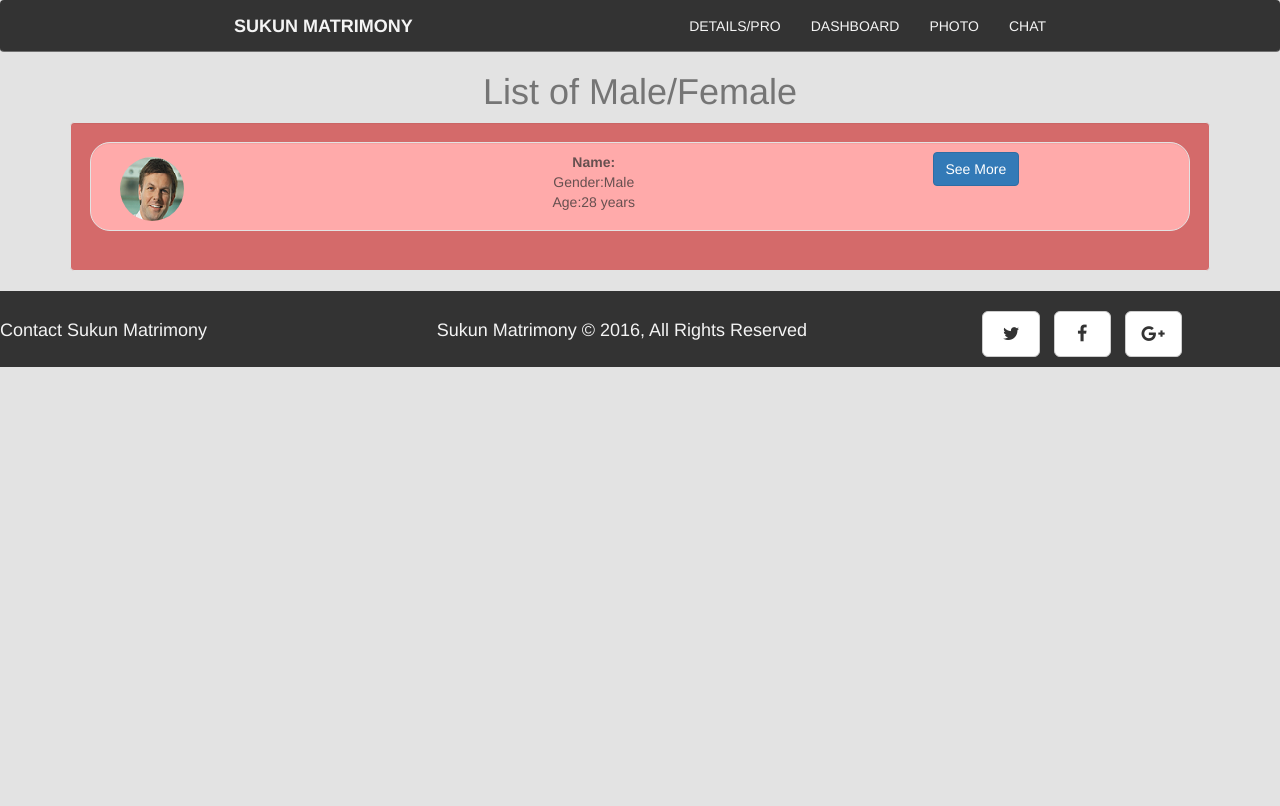
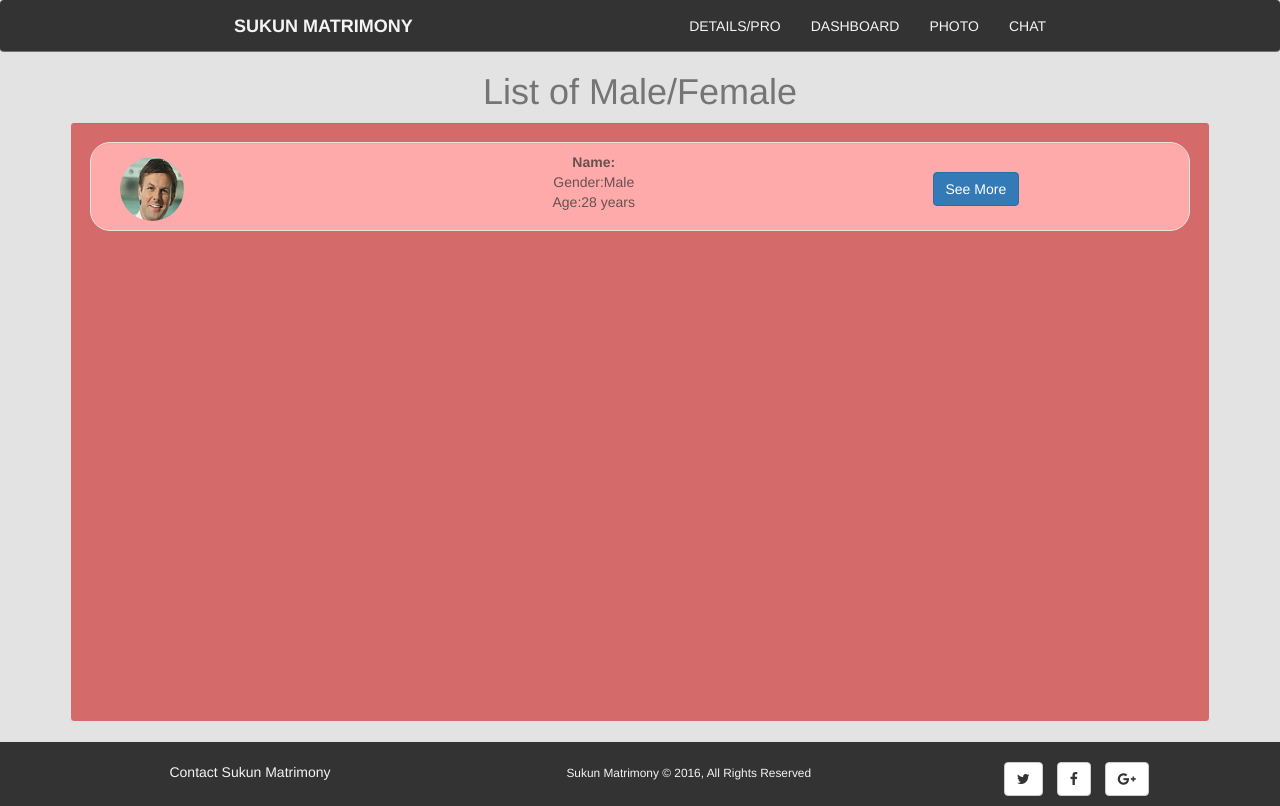
Before and after one commit to kamranhossain/SukunBootstrapUI, a plain HTML site: page list.html in a window 1280 px wide. Drawn offline with Linux system fonts and the light colour scheme.

Commit message:
tweeking details,home and list

```diff
--- a/assets/css/chat.css
+++ b/assets/css/chat.css
@@ -1,5 +1,6 @@
 .chatbox{
   overflow-y: scroll;
+  min-height: 400px;
   max-height: 400px;
 }
 
--- a/assets/css/list.css
+++ b/assets/css/list.css
@@ -33,7 +33,7 @@ body {
 
 
 
-.well-sm{
+.li-well{
   background: #FFAAAA;
   color: #675050;
   border-radius: 20px;
@@ -46,9 +46,11 @@ ul
 
 .ul-well{
   background: #D46A6A;
-};
+  min-height: 600px;
+  max-height: 100%;
+}
 .seeMoreButton{
-  margin-top: 20px;
+  margin-top:20px;
 }
 
 img{
--- a/list.html
+++ b/list.html
@@ -65,7 +65,7 @@
 
         <div class="col-md-12">
           <ul class="well ul-well">
-            <li class="well well-sm">
+            <li class="well well-sm li-well">
               <div class="row">
                 <div class="col-md-2">
                   <img src="./assets/img/user.png" alt="" class="img-circle">
@@ -83,30 +83,35 @@
                 </div>
               </div>
             </li>
+
+
           </ul>
         </div>
   	  </div>
   </div>
 
 </body>
-<footer>
+<footer class="text-center">
+  <div class="container">
     <div class="row">
         <section class="col-xs-4 col-sm-4 col-md-4 col-lg-4">
-            <h4>Contact Sukun Matrimony</h4>
-
+          <p>Contact Sukun Matrimony</p>
         </section>
         <section class="col-xs-5 col-sm-5 col-md-5 col-lg-5">
-            <h4>Sukun Matrimony &copy; 2016, All Rights Reserved</h4>
+          <small>Sukun Matrimony &copy; 2016, All Rights Reserved</small>
         </section>
+
         <section class="col-xs-3 col-sm-3 col-md-3 col-lg-3">
 
             <ul class="list-inline banner-social-buttons">
-                <li><a href="http://twitter.com" class="btn btn-default btn-lg"><i class="fa fa-twitter fa-fw"></i> <span class="network-name"></span></a></li>
-                <li><a href="http://facebook.com" class="btn btn-default btn-lg"><i class="fa fa-facebook fa-fw"></i> <span class="network-name"></span></a></li>
-                <li><a href="http://google.com" class="btn btn-default btn-lg"><i class="fa fa-google-plus fa-fw"></i> <span class="network-name"></span></a></li>
+                <li><a href="http://twitter.com" class="btn btn-default"><i class="fa fa-twitter"></i> <span class="network-name"></span></a></li>
+                <li><a href="http://facebook.com" class="btn btn-default"><i class="fa fa-facebook"></i> <span class="network-name"></span></a></li>
+                <li><a href="http://google.com" class="btn btn-default"><i class="fa fa-google-plus"></i> <span class="network-name"></span></a></li>
             </ul>
         </section>
-    </div>
-</footer>
+      </div>
+
+  </div>
+  </footer>
 
 </html>
```
Also changed, not shown: details.html (+4 -18 lines), home.html (+1 -1 lines).
